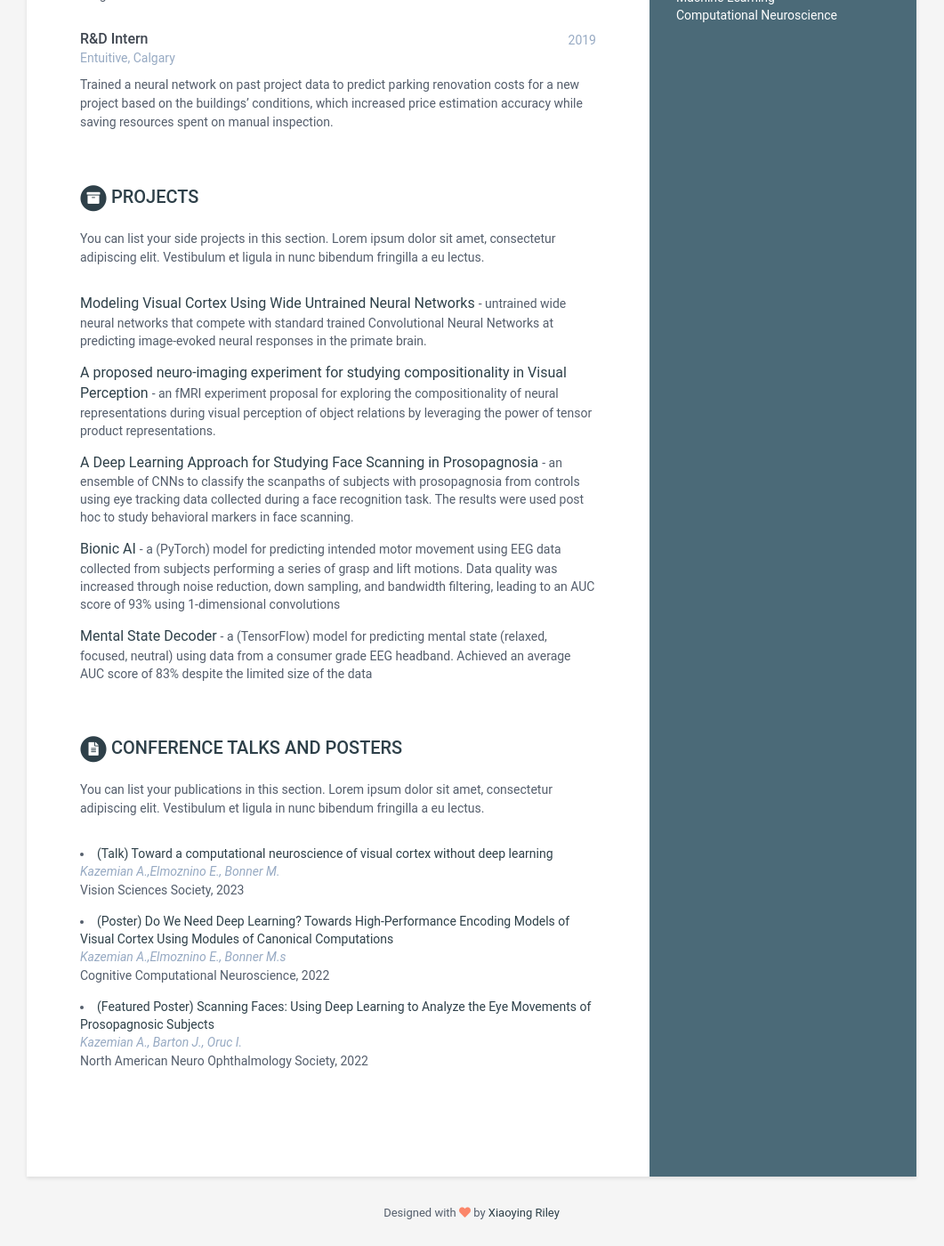
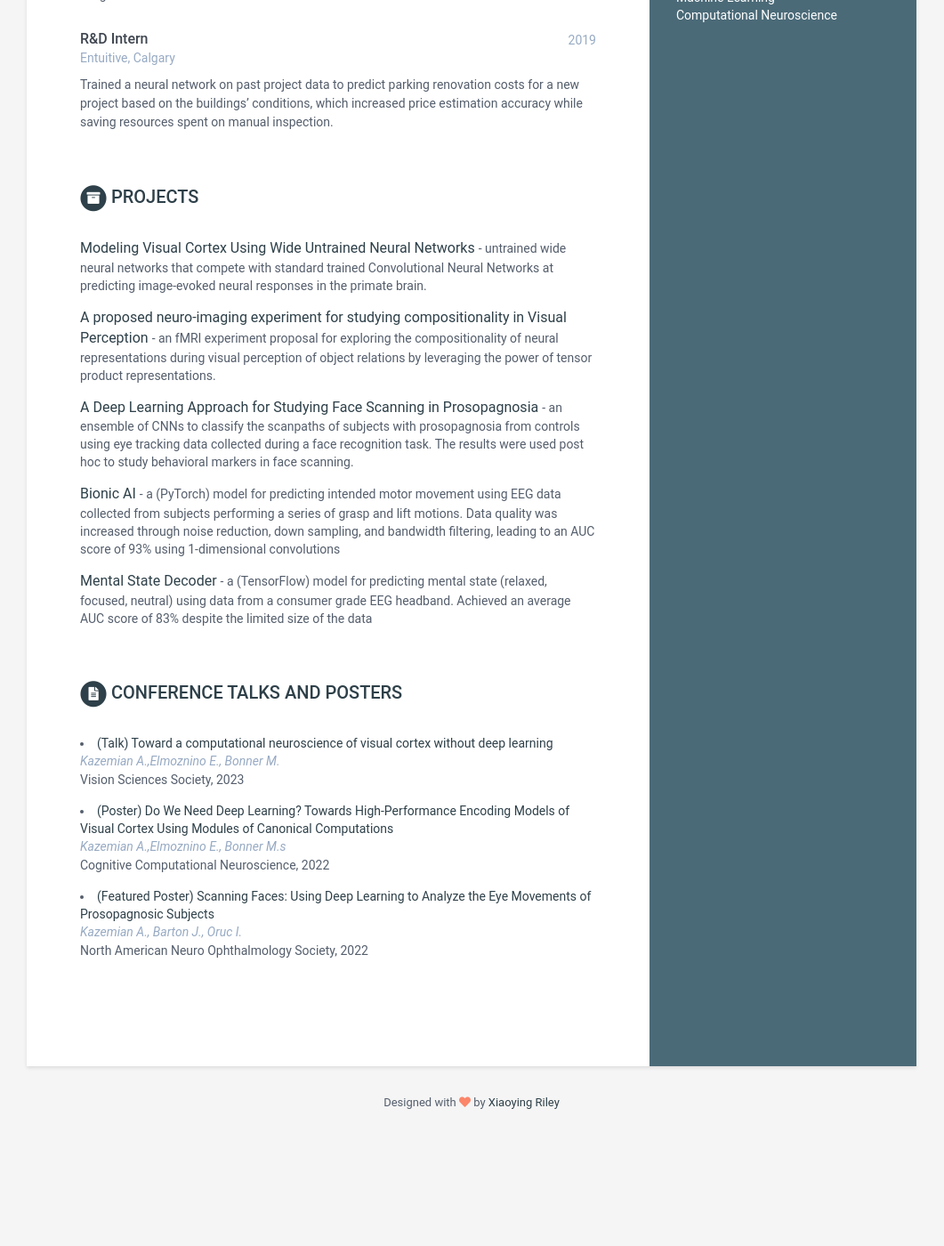
Before and after one commit to akazemian/resume, a Jekyll site: the page built from index.html, in a window 1280 px wide and 1400 px high, scrolled down 734 px. Shown: the whole window at 89% size, without its empty margins (110-1171 px from the left). Built offline with Jekyll 4.4.1, drawn with Linux system fonts in a browser that asks for light colours; after the commit the page ends 2014 px from its top, so only the background shows below that.

Commit message:
Update data.yml

```diff
--- a/_data/data.yml
+++ b/_data/data.yml
@@ -137,9 +137,6 @@
 projects:
     title: Projects
     intro: |
-      You can list your side projects in this
-      section. Lorem ipsum dolor sit amet, consectetur adipiscing elit.
-      Vestibulum et ligula in nunc bibendum fringilla a eu lectus.
     assignments:
       - title: Modeling Visual Cortex Using Wide Untrained Neural Networks
         link: "https://github.com/akazemian/Engineered_Models"
@@ -165,9 +162,6 @@
 publications:
     title: Conference Talks and Posters
     intro: |
-      You can list your publications in this section. Lorem ipsum dolor sit
-      amet, consectetur adipiscing elit. Vestibulum et ligula in nunc
-      bibendum fringilla a eu lectus.
     papers:
       - title: (Talk) Toward a computational neuroscience of visual cortex without deep learning
         link: "https://www.visionsciences.org/presentation/?id=5455"
```
